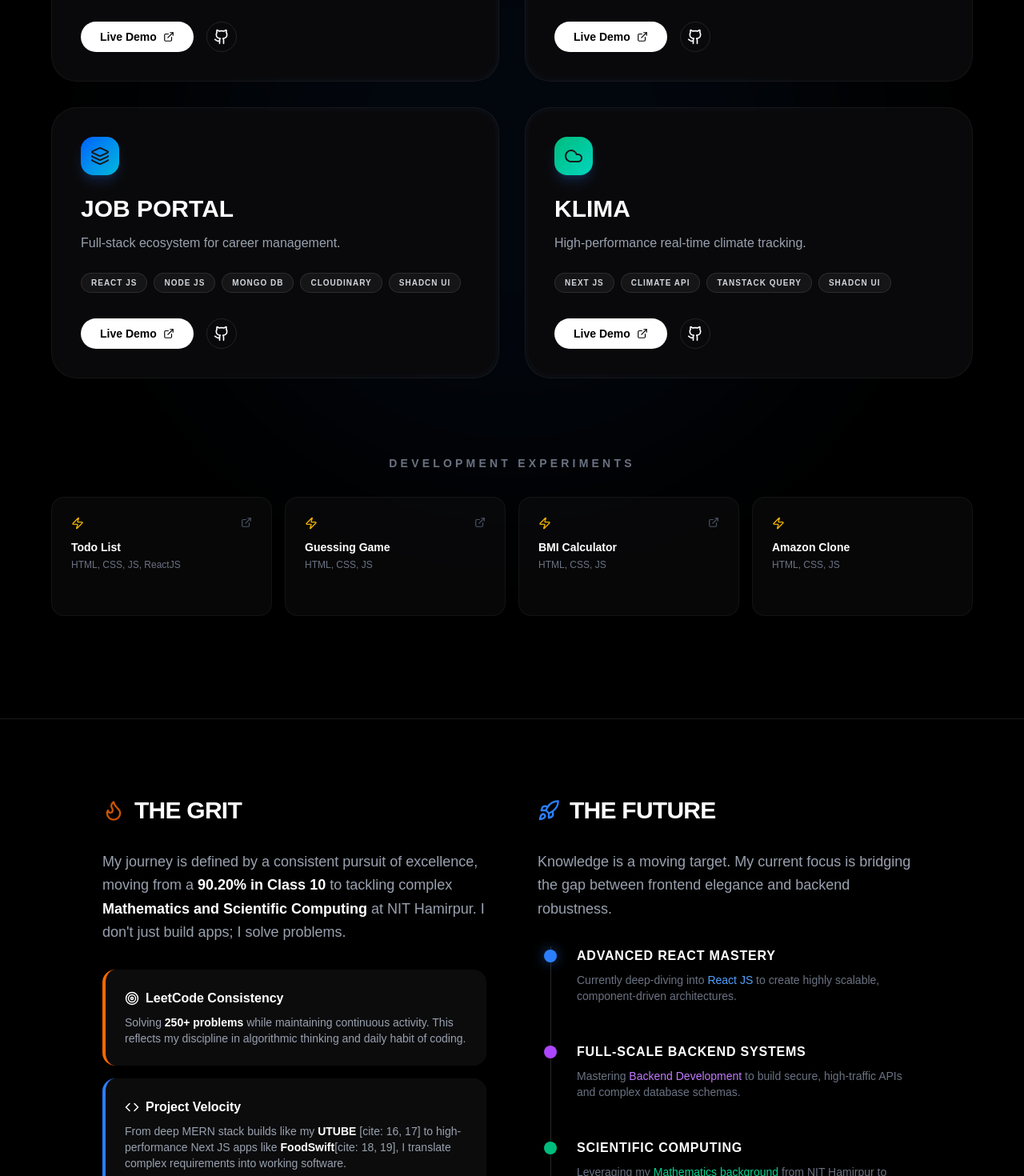
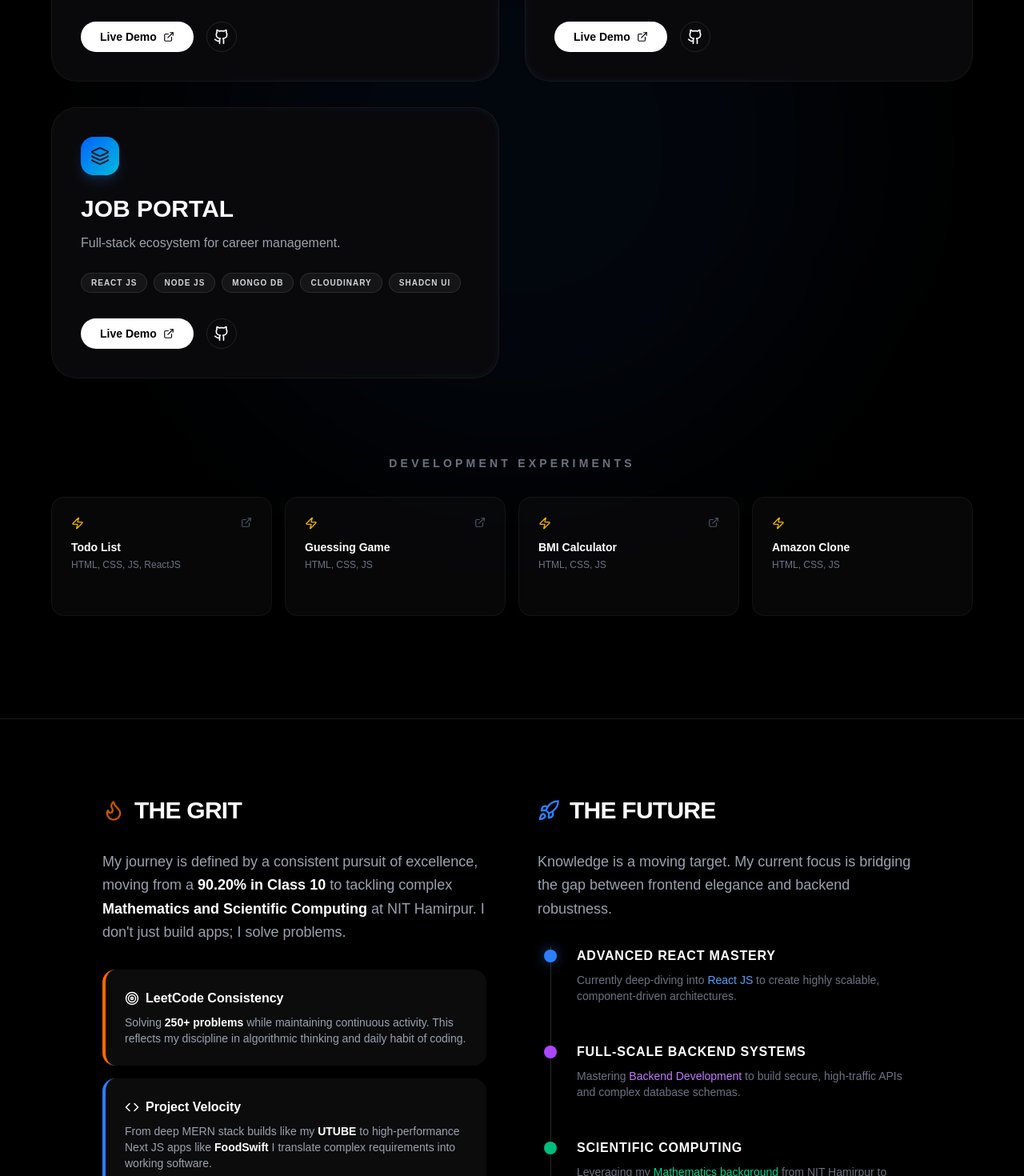
Before and after one commit to VikasBabu780/Vikas-Babu, a Next.js app: page / in a window 1280 px wide. Shown: the part 2140-3610 px from the top of the page at 80% size. Built offline with nearby package versions, Linux system fonts and the light colour scheme.

Commit message:
email edited

```diff
--- a/app/components/GrowthSummary.tsx
+++ b/app/components/GrowthSummary.tsx
@@ -38,7 +38,7 @@ const GrowthSummary = () => {
                   <Code size={18} /> Project Velocity
                 </h4>
                 <p className="text-gray-400 text-sm">
-                  From deep MERN stack builds like my <span className="text-white font-bold">UTUBE</span> [cite: 16, 17] to high-performance Next JS apps like <span className="text-white font-bold">FoodSwift</span>[cite: 18, 19], I translate complex requirements into working software.
+                  From deep MERN stack builds like my <span className="text-white font-bold">UTUBE</span>  to high-performance Next JS apps like <span className="text-white font-bold">FoodSwift</span> I translate complex requirements into working software.
                 </p>
               </div>
             </div>
--- a/app/components/ProjectsShowcase.tsx
+++ b/app/components/ProjectsShowcase.tsx
@@ -5,7 +5,6 @@ import {
   Github,
   Layers,
   Zap,
-  Cloud,
   Briefcase,
   ShoppingCart,
 } from "lucide-react";
@@ -18,14 +17,16 @@ const ProjectsShowcase = () => {
       tech: ["React JS", "Node JS", "Mongo DB", "Cloudinary", "Shadcn UI"],
       desc: "Streamlined full-stack platform to manage careers, profiles, and networking seamlessly.",
       url: "https://backend-project-red.vercel.app",
+      github: "https://github.com/VikasBabu780/backend_Project",
       color: "from-blue-600 to-cyan-500",
       icon: <Briefcase size={24} />,
     },
     {
       title: "FOOSwift",
-      tech: ["Next JS", "Mongo Db", "React TS", "Cloudinary","Shadcn UI"],
+      tech: ["Next JS", "Mongo Db", "React TS", "Cloudinary", "Shadcn UI"],
       desc: "Dynamic food ordering app with real-time updates and intuitive UI for a smooth experience.",
       url: "https://food-app-kappa-six.vercel.app",
+      github: "https://github.com/VikasBabu780/food-app",
       color: "from-emerald-500 to-teal-400",
       icon: <ShoppingCart size={24} />,
     },
@@ -34,16 +35,9 @@ const ProjectsShowcase = () => {
       tech: ["React JS", "Node JS", "Mongo DB", "Cloudinary", "Shadcn UI"],
       desc: "Full-stack ecosystem for career management.",
       url: "https://jobkart.vercel.app",
+      github: "https://github.com/VikasBabu780/job-portal-backend",
       color: "from-blue-600 to-cyan-500",
       icon: <Layers size={24} />,
-    },
-    {
-      title: "KLIMA",
-      tech: ["Next JS", "Climate API", "Tanstack Query", "Shadcn UI"],
-      desc: "High-performance real-time climate tracking.",
-      url: "https://klimanow.vercel.app",
-      color: "from-emerald-500 to-teal-400",
-      icon: <Cloud size={24} />,
     },
   ];
 
@@ -123,13 +117,13 @@ const ProjectsShowcase = () => {
 
                 <div className="flex gap-4">
                   <button
-                    onClick={() => router.push(project.url)}
+                    onClick={() => window.open(project.url, "_blank")}
                     className="flex items-center cursor-pointer gap-2 px-6 py-2 bg-white text-black rounded-full font-bold text-sm hover:bg-blue-500 hover:text-white transition-all"
                   >
                     Live Demo <ExternalLink size={14} />
                   </button>
                   <button
-                    onClick={() => router.push(project.url)}
+                    onClick={() => window.open(project.github, "_blank")}
                     className="p-2 border border-white/10 rounded-full hover:bg-white/5 transition-colors"
                   >
                     <Github size={20} className="text-white" />
--- a/app/components/SkillsMatrix.tsx
+++ b/app/components/SkillsMatrix.tsx
@@ -1,6 +1,6 @@
 import React from 'react';
 import { motion } from 'framer-motion';
-import { Database, Globe, Terminal, Cpu, PenTool as Tool } from 'lucide-react';
+import { Database, Globe, Terminal, Cpu, PenTool as Tool ,FileCode2} from 'lucide-react';
 
 const SkillsMatrix = () => {
   const containerVars = {
@@ -104,6 +104,7 @@ const SkillsMatrix = () => {
                 <p className="text-xs font-bold text-white">MATLAB</p>
               </div>
               <div className="p-4 rounded-2xl bg-white/5 border border-white/5 flex items-center justify-center">
+              <FileCode2 className="text-blue-500 mb-2" size={16} />
                 <p className="text-[10px] text-gray-500 uppercase tracking-tighter">VS Code/Excel</p>
               </div>
             </div>
--- a/app/components/header.tsx
+++ b/app/components/header.tsx
@@ -1,6 +1,6 @@
-import React, { useState, useEffect } from 'react';
-import { motion, AnimatePresence } from 'framer-motion';
-import { Github, Linkedin, Mail, Menu, X } from 'lucide-react';
+import React, { useState, useEffect } from "react";
+import { motion, AnimatePresence } from "framer-motion";
+import { Github, Linkedin, Mail, Menu, X } from "lucide-react";
 
 const ModernHeader = () => {
   const [isScrolled, setIsScrolled] = useState(false);
@@ -9,14 +9,14 @@ const ModernHeader = () => {
   // Monitor scroll for glass effect
   useEffect(() => {
     const handleScroll = () => setIsScrolled(window.scrollY > 20);
-    window.addEventListener('scroll', handleScroll);
-    return () => window.removeEventListener('scroll', handleScroll);
+    window.addEventListener("scroll", handleScroll);
+    return () => window.removeEventListener("scroll", handleScroll);
   }, []);
 
   const navLinks = [
-    { name: 'Projects', href: '#projects' },
-    { name: 'Skills', href: '#skills' },
-    { name: 'Education', href: '#education' },
+    { name: "Projects", href: "#projects" },
+    { name: "Skills", href: "#skills" },
+    { name: "Education", href: "#education" },
   ];
 
   return (
@@ -24,14 +24,17 @@ const ModernHeader = () => {
       initial={{ y: -100 }}
       animate={{ y: 0 }}
       className={`fixed top-0 left-0 right-0 z-50 transition-all duration-300 px-6 py-4 ${
-        isScrolled ? 'mt-4' : 'mt-0'
+        isScrolled ? "mt-4" : "mt-0"
       }`}
     >
-      <div className={`max-w-6xl mx-auto backdrop-blur-md border border-white/10 rounded-2xl transition-all duration-500 ${
-        isScrolled ? 'bg-black/80 shadow-[0_0_30px_rgba(0,0,0,0.5)]' : 'bg-transparent'
-      }`}>
+      <div
+        className={`max-w-6xl mx-auto backdrop-blur-md border border-white/10 rounded-2xl transition-all duration-500 ${
+          isScrolled
+            ? "bg-black/80 shadow-[0_0_30px_rgba(0,0,0,0.5)]"
+            : "bg-transparent"
+        }`}
+      >
         <div className="flex items-center justify-between px-6 h-16">
-
           {/* Brand/Logo [cite: 1] */}
           <motion.div
             whileHover={{ scale: 1.05 }}
@@ -62,14 +65,22 @@ const ModernHeader = () => {
           {/* Socials & CTA  */}
           <div className="flex items-center gap-4">
             <div className="hidden sm:flex items-center gap-3 border-r border-white/10 pr-4 mr-1">
-              <HeaderIcon href="https://github.com/VikasBabu780" icon={<Github size={18} />} />
-              <HeaderIcon href="https://in.linkedin.com/in/vikas-babu-063758323" icon={<Linkedin size={18} />} />
+              <HeaderIcon
+                href="https://github.com/VikasBabu780"
+                icon={<Github size={18} />}
+              />
+              <HeaderIcon
+                href="https://in.linkedin.com/in/vikas-babu-063758323"
+                icon={<Linkedin size={18} />}
+              />
             </div>
 
             <motion.a
               whileHover={{ scale: 1.05 }}
               whileTap={{ scale: 0.95 }}
               href="mailto:babuvikas246@gmail.com"
+              target="_self"
+              rel="noopener noreferrer"
               className="bg-white text-black px-5 py-2 rounded-xl text-sm font-bold hover:bg-blue-500 hover:text-white transition-all duration-300 flex items-center gap-2"
             >
               Hire Me <Mail size={14} />
@@ -91,7 +102,7 @@ const ModernHeader = () => {
         {isMobileMenuOpen && (
           <motion.div
             initial={{ opacity: 0, height: 0 }}
-            animate={{ opacity: 1, height: 'auto' }}
+            animate={{ opacity: 1, height: "auto" }}
             exit={{ opacity: 0, height: 0 }}
             className="md:hidden mt-2 bg-black/95 border border-white/10 rounded-2xl overflow-hidden backdrop-blur-xl"
           >
@@ -114,11 +125,17 @@ const ModernHeader = () => {
   );
 };
 
-const HeaderIcon = ({ href, icon }: { href: string, icon: React.ReactNode }) => (
+const HeaderIcon = ({
+  href,
+  icon,
+}: {
+  href: string;
+  icon: React.ReactNode;
+}) => (
   <motion.a
     href={href}
     target="_blank"
-    whileHover={{ y: -2, color: '#fff' }}
+    whileHover={{ y: -2, color: "#fff" }}
     className="text-gray-500 transition-colors"
   >
     {icon}
```
Also changed, not shown: app/components/UltraCreativeFooter.tsx (+64 -21 lines).
